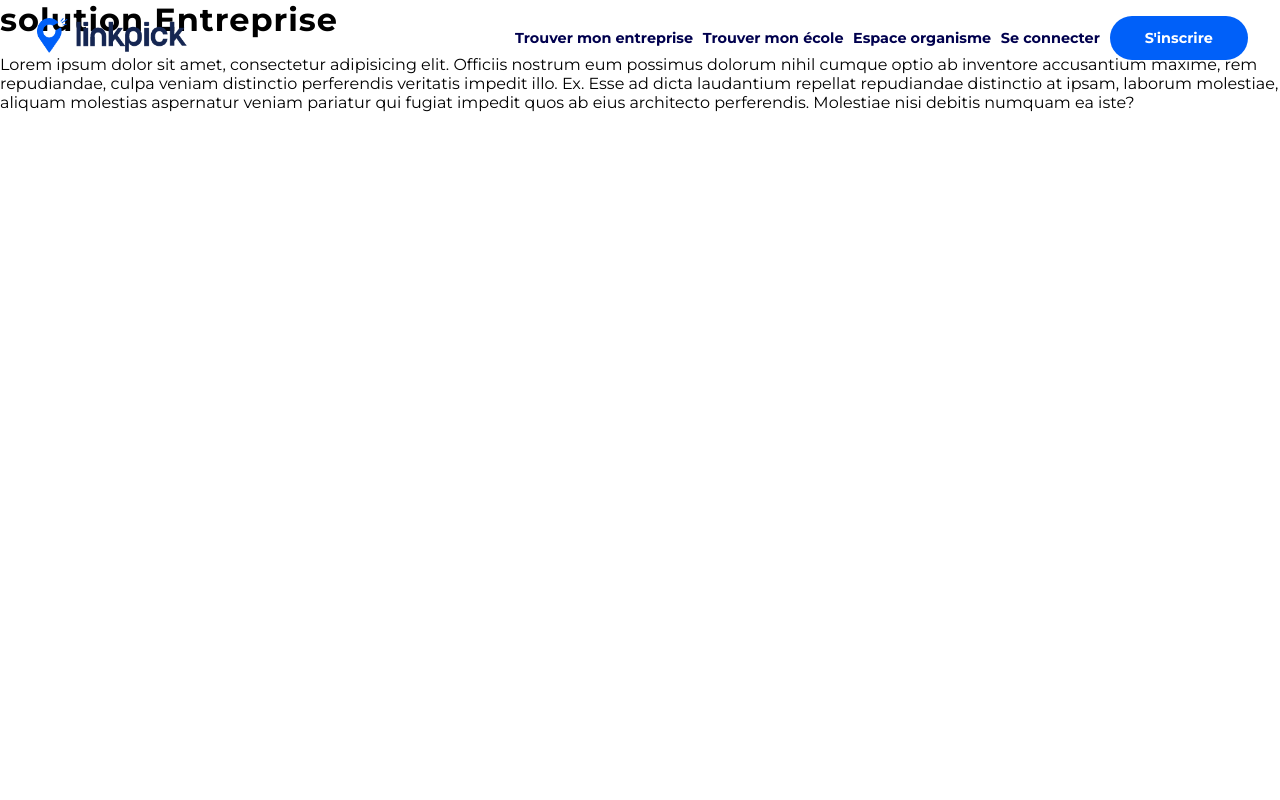
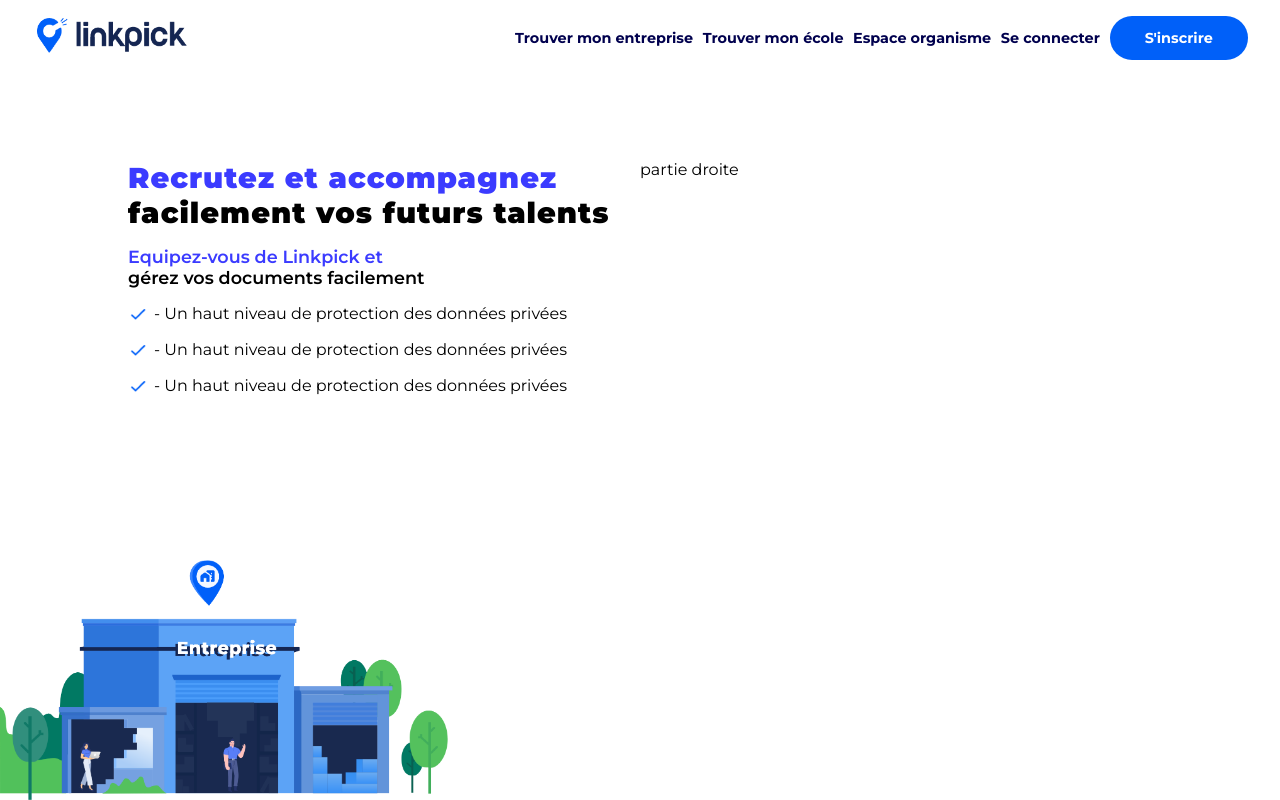
Before and after one commit to yannis-staali/linkpick, a React (Create React App) app: page /solution-entreprise in a window 1280 px wide. Built offline with nearby package versions, Linux system fonts and the light colour scheme.

Commit message:
base deuxième page ok

```diff
--- a/src/App.js
+++ b/src/App.js
@@ -1,6 +1,6 @@
 import { Routes, Route, Link } from "react-router-dom";
 import SolutionEcole from "./components/SolutionEcole";
-import SolutionEntreprise from "./components/SolutionEntreprise";
+import SolutionEntreprise from "./components/solutionEntreprise/index.js";
 import './App.css';
 import Nav from './components/Nav';
 import Index from './components/Index';
@@ -12,8 +12,8 @@ function App() {
         {/* <Essentiel/> */}
        <Routes>
         <Route path="/" element={<Index />} />
+        <Route path="/solution-entreprise" element={<SolutionEntreprise />} />
         <Route path="/solution-ecole" element={<SolutionEcole />} />
-        <Route path="/solution-entreprise" element={<SolutionEntreprise />} />
        </Routes>
     </div>
   );
--- a/src/components/SolutionEntreprise.js
+++ /dev/null
@@ -1,19 +0,0 @@
-
-
-const SolutionEntreprise = () =>{
-
-    return(
-
-        <div>
-            <h1>
-                solution Entreprise
-            </h1>
-              <p>Lorem ipsum dolor sit amet, consectetur adipisicing elit. Officiis nostrum eum possimus dolorum nihil cumque optio ab inventore accusantium maxime, rem repudiandae, culpa veniam distinctio perferendis veritatis impedit illo. Ex.
-          Esse ad dicta laudantium repellat repudiandae distinctio at ipsam, laborum molestiae, aliquam molestias aspernatur veniam pariatur qui fugiat impedit quos ab eius architecto perferendis. Molestiae nisi debitis numquam ea iste?
-          </p>
-        </div>
-    )
-}
-
-
-export default SolutionEntreprise
--- /dev/null
+++ b/src/components/solutionEntreprise/index.js.js
@@ -0,0 +1,14 @@
+import Section_1 from './section_1'
+
+const SolutionEntreprise = () =>{
+
+    return(
+
+        <div>
+           <Section_1/>
+        </div>
+    )
+}
+
+
+export default SolutionEntreprise
--- /dev/null
+++ b/src/components/solutionEntreprise/section_1.css
@@ -0,0 +1,75 @@
+
+
+
+
+
+.soluc_ent_section1_containeur{
+
+    /* background-color: aqua; */
+    background-repeat: no-repeat;
+    /* background-size: contain; */
+    background-image: url('../../images/solution_entreprise_background.png');
+    background-size: 35%;
+    background-position-y: bottom    ;
+
+    height: 100vh;
+    display: flex;
+    align-items: center;
+    /* width: 100vw; */
+}
+
+.soluc_ent_section1_containeur_secondaire{
+    /* background-color: brown; */
+    display: flex;
+    justify-content: center;
+    /* margin-top: 5%; */
+    height: 60%;
+    width: 100vw;
+}
+
+.soluc_ent_section1_partie_gauche_containeur, .soluc_ent_section1_partie_droite_containeur{
+    width: 40%;
+    height: 100%;
+}
+
+.soluc_ent_section1_partie_gauche_containeur{
+    /* background-color: azure; */
+}
+
+
+.soluc_ent_section1_partie_gauche_contenu_h1{
+    font-weight: 900;
+    font-size: 1.8em;
+}
+.soluc_ent_section1_partie_gauche_contenu_h2{
+    font-weight: 600;
+    font-size: 1.1em;
+}
+.soluc_ent_section1_partie_gauche_contenu_h1 > span, .soluc_ent_section1_partie_gauche_contenu_h2 > span {
+    color: #3B3BFF;
+}
+
+.soluc_ent_section1_partie_gauche_contenu_liste{
+    /* background-color: blueviolet; */
+    margin-top: 2vh;
+}
+
+.soluc_ent_section1_partie_gauche_contenu_liste > li {
+    /* background-color: yellow; */
+    display: flex;
+    align-items:flex-start;
+
+}
+.soluc_ent_section1_partie_gauche_contenu_liste > li > img{
+    /* background-color: blue; */
+    height: 20px;
+    margin-right: 6px;
+
+}
+
+.soluc_ent_section1_partie_gauche_contenu_liste > li > p{
+    /* background-color: red; */
+    display: block;
+    height: 20px;
+
+}
--- /dev/null
+++ b/src/components/solutionEntreprise/section_1.js
@@ -0,0 +1,49 @@
+import './section_1.css'
+import done_img from '../../images/done_black.png'
+
+const Section_1 = () =>{
+
+    return(
+
+        <div className="soluc_ent_section1_containeur">
+            <div className='soluc_ent_section1_containeur_secondaire'>
+                <div className='soluc_ent_section1_partie_gauche_containeur'>
+                    <div  className='soluc_ent_section1_partie_gauche_contenu'>
+                        <h1  className='soluc_ent_section1_partie_gauche_contenu_h1'>
+                           <span>Recrutez et accompagnez</span><br/>
+                            facilement vos futurs talents
+                        </h1>
+                        <h2 className='soluc_ent_section1_partie_gauche_contenu_h2'>
+                            <span>Equipez-vous de Linkpick et</span><br/>
+                            gérez vos documents facilement
+                        </h2>
+                        <ul className='soluc_ent_section1_partie_gauche_contenu_liste'>
+                            <li>
+                                <img src={done_img}/>
+                                <p>- Un haut niveau de protection des données privées</p>
+                            </li>
+                            <li>
+                                <img src={done_img}/>
+                                <p>- Un haut niveau de protection des données privées</p>
+                            </li>
+                            <li>
+                                <img src={done_img}/>
+                                <p>- Un haut niveau de protection des données privées</p>
+                            </li>
+                        </ul>
+                    </div>
+                </div>
+
+                {/* --------partie pour le formulaire */}
+                <div className='soluc_ent_section1_partie_droite_containeur'>
+                    partie droite
+                </div>
+
+            </div>
+
+        </div>
+    )
+}
+
+
+export default Section_1
```
Also changed, not shown: src/images/done_black.png (added), src/images/solution_entreprise_background.png (added).
